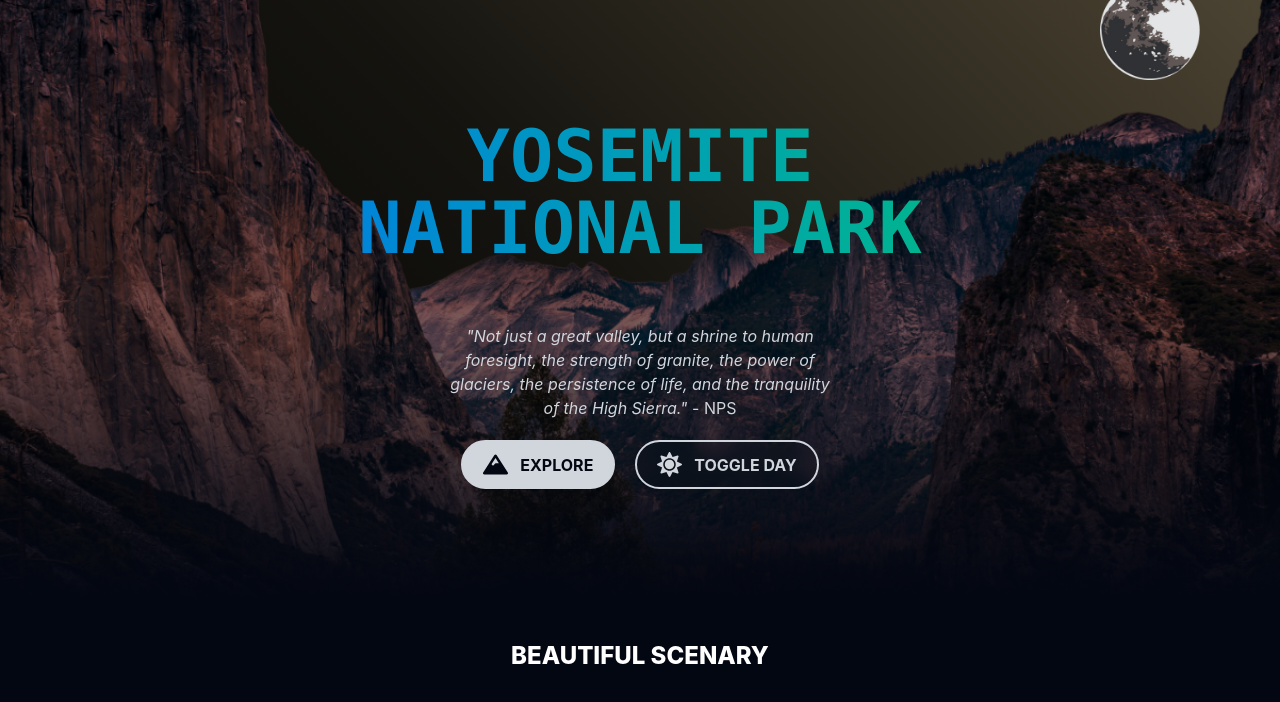
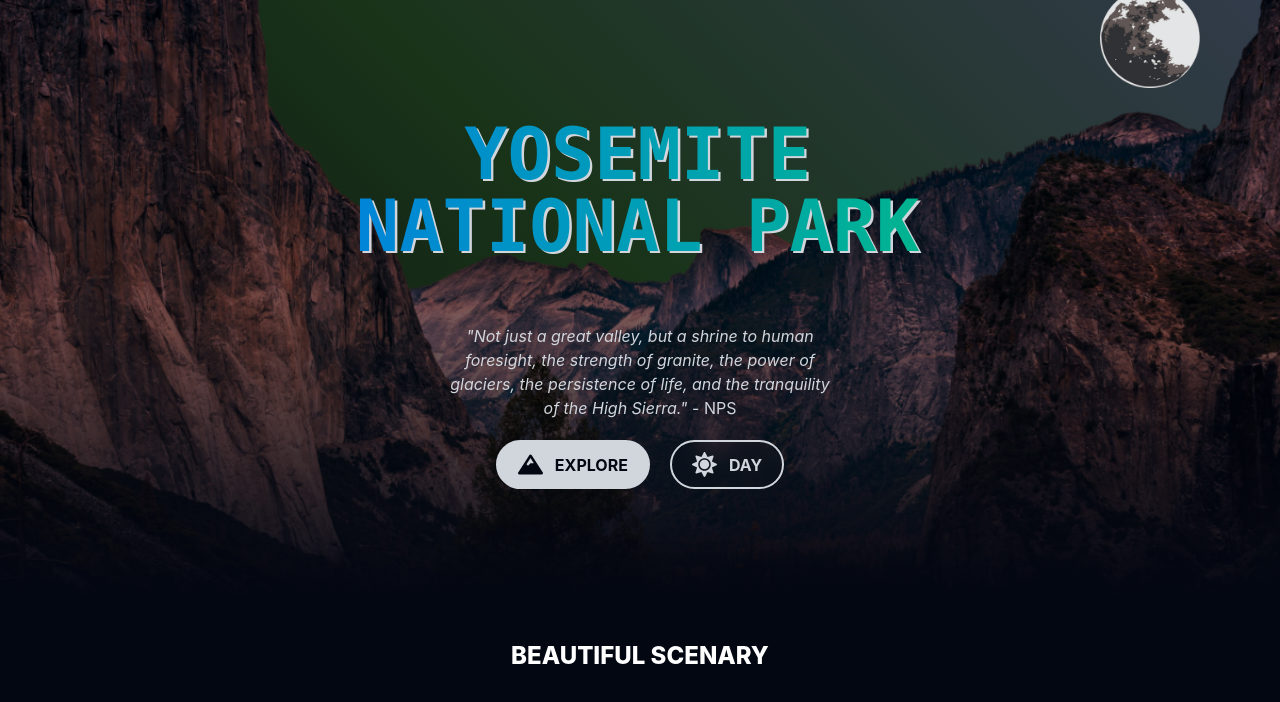
Before and after one commit to tonymac129/yosemite, a React (Vite) app: page / in a window 1280 px wide. Shown: the top 702 px of the page. Built offline with nearby package versions, Linux system fonts and the light colour scheme.

Commit message:
Add day/night switch animation and deployment

```diff
--- a/src/App.tsx
+++ b/src/App.tsx
@@ -1,9 +1,12 @@
-import { useState, useEffect } from "react";
+import { useState, useEffect, useRef } from "react";
 import Hero from "./components/Hero";
 
 function App() {
   const [isDay, setIsDay] = useState<boolean>(false);
   const [rotate, setRotate] = useState<number>(45);
+  const moonImg = useRef<HTMLImageElement>(null);
+  const sunImg = useRef<HTMLImageElement>(null);
+  const mainRef = useRef<HTMLDivElement>(null);
 
   useEffect(() => {
     const gradientInterval = setInterval(() => {
@@ -14,6 +17,18 @@
       clearInterval(gradientInterval);
     }, 1800);
 
+    setTimeout(() => {
+      moonImg.current?.classList.remove("initial");
+    }, 1500);
+    moonImg.current?.classList.toggle("set");
+    sunImg.current?.classList.toggle("set");
+    setTimeout(() => {
+      moonImg.current?.classList.toggle("set");
+      sunImg.current?.classList.toggle("set");
+      moonImg.current?.classList.toggle("up");
+      sunImg.current?.classList.toggle("up");
+    }, 1500);
+
     return () => {
       clearInterval(gradientInterval);
     };
@@ -23,22 +38,73 @@
     <div>
       <div
         style={{
-          background: `linear-gradient(${rotate}deg,hsl(${rotate + 175},20%,25%),hsl(${rotate + 185},15%,7%),hsl(${rotate + (isDay ? 5 : 0)},${isDay ? 60 : 0}%,${isDay ? 55 : 0}%))`,
-          transition: "background 0.3s ease",
+          background: `
+    linear-gradient(${rotate}deg,
+      ${isDay ? "hsl(210, 70%, 20%)" : "hsl(220, 20%, 25%)"}  0%,
+      ${isDay ? "hsl(120, 40%, 32%)" : "hsl(120, 35%, 15%)"} 50%,
+      ${isDay ? "hsl(40, 70%, 60%)" : "hsl(240, 30%, 5%)"} 100%
+    )
+  `,
+          transition: "background 0.8s ease",
         }}
-        className="absolute top-0 left-0 w-full h-150 -z-5"
+        className="absolute -top-5 left-0 w-full h-150 -z-7"
       />
       <img
         src="/moon.png"
-        className="absolute -top-5 right-20 w-25 brightness-90"
+        className="initial absolute -top-3 right-20 w-25 brightness-90 -z-6 transition-transform duration-300"
+        ref={moonImg}
+      />
+      <img
+        src="/sun.png"
+        className="up absolute -top-3 right-20 w-25 brightness-90 -z-6 transition-transform duration-300"
+        ref={sunImg}
       />
       <div className="absolute top-0 left-0 w-full h-150 bg-center bg-cover bg-[url('/middleground.png')] brightness-50 -z-5" />
       <div className="absolute top-0 left-0 w-full h-150 bg-linear-to-t from-gray-950 via-transparent to-transparent -z-5" />
-      <Hero isDay={isDay} setIsDay={setIsDay} />
-      <div className="flex flex-col py-10 gap-y-10">
+      <Hero
+        isDay={isDay}
+        setIsDay={setIsDay}
+        onclick={() =>
+          mainRef.current?.scrollIntoView({
+            behavior: "smooth",
+          })
+        }
+      />
+      <div className="flex flex-col py-10 gap-y-10" ref={mainRef}>
         <h2 className="text-center text-white text-2xl font-extrabold">
           BEAUTIFUL SCENARY
         </h2>
+        <br />
+        <br />
+        <br />
+        <br />
+        <br />
+        <br />
+        <br />
+        <br />
+        <br />
+        <br />
+        <br />
+        <br />
+        <br />
+        <br />
+        <br />
+        <br />
+        <br />
+        <br />
+        <br />
+        <br />
+        <br />
+        <br />
+        <br />
+        <br />
+        <br />
+        <br />
+        <br />
+        <br />
+        <br />
+        <br />
+        <br />
       </div>
     </div>
   );
--- a/src/components/Hero.tsx
+++ b/src/components/Hero.tsx
@@ -10,9 +10,10 @@
 type HeroProps = {
   isDay: boolean;
   setIsDay: React.Dispatch<React.SetStateAction<boolean>>;
+  onclick: () => void;
 };
 
-function Hero({ isDay, setIsDay }: HeroProps) {
+function Hero({ isDay, setIsDay, onclick }: HeroProps) {
   const [upper, setUpper] = useState<string>("");
   const [lower, setLower] = useState<string>("");
   const [showDescription, setShowDescription] = useState<boolean>(false);
@@ -59,7 +60,12 @@
       transition={{ duration: 17, type: "spring", damping: 15 }}
       className="flex flex-col items-center gap-y-15 py-30 z-50 h-150"
     >
-      <h1 className="font-mono text-7xl leading-18 font-extrabold text-center w-300 bg-linear-to-r from-blue-600 to-green-500 bg-clip-text text-transparent">
+      <h1 className="font-mono text-7xl leading-18 font-extrabold text-center w-300 text-gray-300">
+        {upper}
+        <br />
+        {lower}
+      </h1>
+      <h1 className="absolute left-[50%] -translate-x-[50.2%] -translate-y-[1.5%] font-mono text-7xl leading-18 font-extrabold text-center w-300 bg-linear-to-r from-blue-600 to-green-500 bg-clip-text text-transparent">
         {upper}
         <br />
         {lower}
@@ -80,13 +86,13 @@
             - NPS
           </div>
           <div className="flex gap-x-5">
-            <Btn primary>
+            <Btn onclick={onclick} primary>
               <FaMountain size={25} />
               EXPLORE
             </Btn>
             <Btn onclick={() => setIsDay(!isDay)}>
               {isDay ? <FaMoon size={25} /> : <FaSun size={25} />}
-              TOGGLE {isDay ? "NIGHT" : "DAY"}
+              {isDay ? "NIGHT" : "DAY"}
             </Btn>
           </div>
         </motion.div>
--- a/src/index.css
+++ b/src/index.css
@@ -3,3 +3,16 @@
 body {
   @apply bg-gray-950 text-gray-300;
 }
+
+.set {
+  transform: translateY(200%);
+}
+
+.initial {
+  transform: translateY(-100%);
+}
+
+.up {
+  transform: translateY(-100%);
+  opacity: 0;
+}
```
Also changed, not shown: public/sun.png (added).
